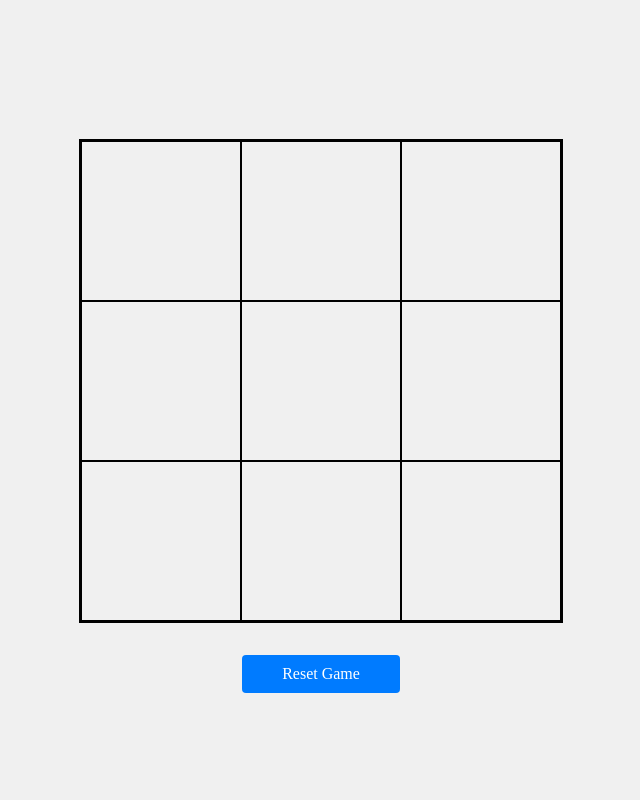
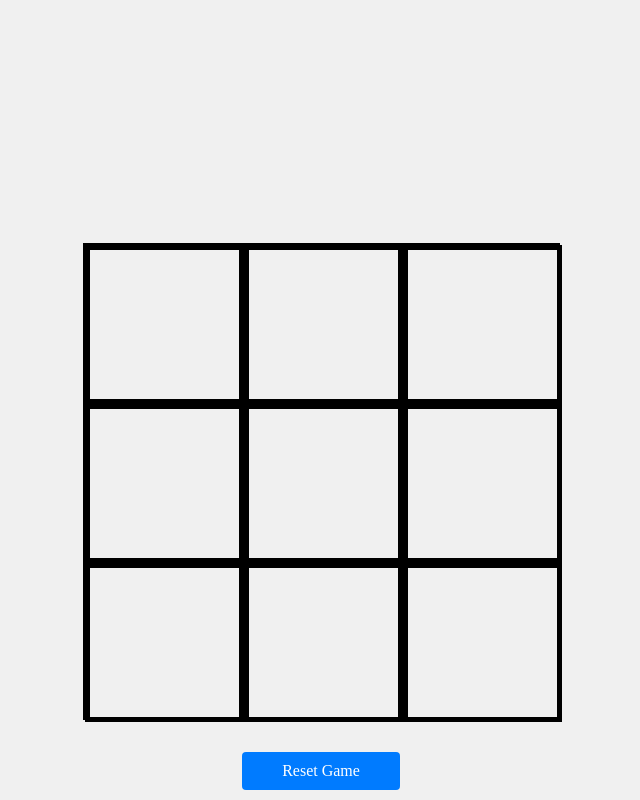
Before and after one commit to atoarkhurst/tic-tac-toe-v2, a plain HTML site: page index.html in a window 1280 px wide. Shown: the whole page, without its empty margins (319-959 px from the left). Drawn offline with Linux system fonts and the light colour scheme.

Commit message:
Add event display and fix win logic

```diff
--- a/index.html
+++ b/index.html
@@ -9,7 +9,7 @@
 <body>
 
     <div class="gameboard-container">
-        <div class="winner-display"></div>
+        <div class="event-display"></div>
         <div class="gameboard">
         </div>
     </div>
--- a/script.js
+++ b/script.js
@@ -1,8 +1,8 @@
 // Gameboard object
 const Gameboard = (function() {
     let board = [];
-    let rows = 3;
-    let columns = 3;
+    const rows = 3;
+    const columns = 3;
 
    const createBoard = () => {
     for (let i =0; i < rows; i++) {
@@ -47,7 +47,7 @@ const DisplayController = (function() {
     const grid = document.querySelector('.gameboard');
     const rows = 3;
     const columns = 3;
-    const winnerDisplay = document.querySelector('.winner-display');
+    const eventDisplay = document.querySelector('.event-display');
 
     //Creates grid cells adds to display
     const createGrid = () => {
@@ -92,7 +92,11 @@ const DisplayController = (function() {
         })
     })
 
+   //Display who's turn it is
+   const displayTurn = (player) => {
+        eventDisplay.innerHTML = `${player}'s move`;
 
+   }
 
     //Clear all marks from the display
     const clearDisplay = function () {
@@ -100,25 +104,25 @@ const DisplayController = (function() {
             square.innerHTML = '';
         })
 
-        winnerDisplay.innerHTML = '';
+        eventDisplay.innerHTML = '';
     }
 
 
 
     //Display game winner
     const displayWinner = (winner) => {
-        winnerDisplay.innerHTML = winner.player;
+        eventDisplay.innerHTML = `${winner.player} wins!`;
 
     }
 
     //Display Tie
     const displayTie = () => {
-        winnerDisplay.innerHTML = winner.player;
+        eventDisplay.innerHTML = "Tie Game"
     }
 
     return {
 
-        displayWinner, displayTie, clearDisplay
+        displayWinner, displayTie, clearDisplay, displayTurn
 
     }
 
@@ -132,26 +136,31 @@ const Game = (function() {
     let turn = 1;
     let winner;
     let board = Gameboard.board;
-    const player1 = createPlayer('p1', 'X');
-    const player2 = createPlayer('p2', 'O');
+    const player1 = createPlayer('Player X', 'X');
+    const player2 = createPlayer('Player O', 'O');
 
     //If turn is odd, next mark is made by player one
     const playRound = function (square) {
 
-        if (turn < 9) {
+        if ( turn < 10 && !winner ) {
             if (turn % 2 != 0) {
+                DisplayController.displayTurn(player1.player);
                 square.innerHTML = player1.weapon;
                 Gameboard.updateGameboard(square, player1.weapon);
-                isGameOver(board);
+                if ( turn > 4) {
+                    isGameOver(board);
+                }
             } else if (turn % 2 == 0) {
+                DisplayController.displayTurn(player2.player);
                 square.innerHTML = player2.weapon;
                 Gameboard.updateGameboard(square, player2.weapon);
-                isGameOver(board);
+
+                if ( turn > 4) {
+                    isGameOver(board);
+                }
             }
             turn++;
-
         }
-
     }
 
     const isGameOver = (board) => {
@@ -172,7 +181,7 @@ const Game = (function() {
         }
 
          //Check diagonal
-         if (board[0][0] == board[1][1] && board[0][0] == board[0][0] && board[2][2] != 0) {
+         if (board[0][0] == board[1][1] && board[0][0] == board[2][2] && board[0][0] != 0) {
             findWinner(board[0][0]);
         }
 
--- a/styles.css
+++ b/styles.css
@@ -22,18 +22,23 @@ body {
 
 .gameboard {
     display: grid;
-    grid-template-columns: repeat(3, 160px);
-    width: 480px;
-    height: 480px;
+    grid-template-columns: repeat(3, 159px);
+    grid-template-rows: repeat(3, 159px);
+    width: 477px;
+    height: 477px;
     border: 2px solid #000;
+    box-sizing: border-box;
 }
 
 .square {
-    border: 1px solid black;
+    border: 5px solid black;
     display: flex;
     justify-content: center;
     align-items: center;
     font-size: 40px;
+    width: 159px;
+    height: 159px;
+    box-sizing: border-box;
 }
 
 .square:hover {
@@ -56,3 +61,12 @@ body {
     cursor: pointer;
     border-radius: 4px;
   }
+
+  .event-display {
+    display: flex;
+    font-size: 25px;
+    align-items: flex-end;
+    justify-content: center;
+    width: 200px;
+    height: 200px;
+  }
```
